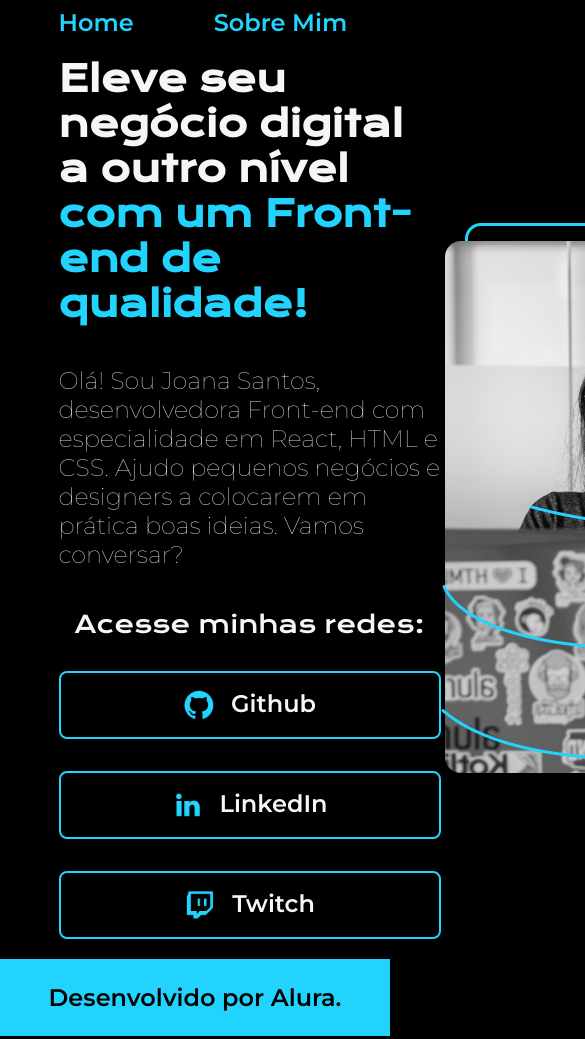
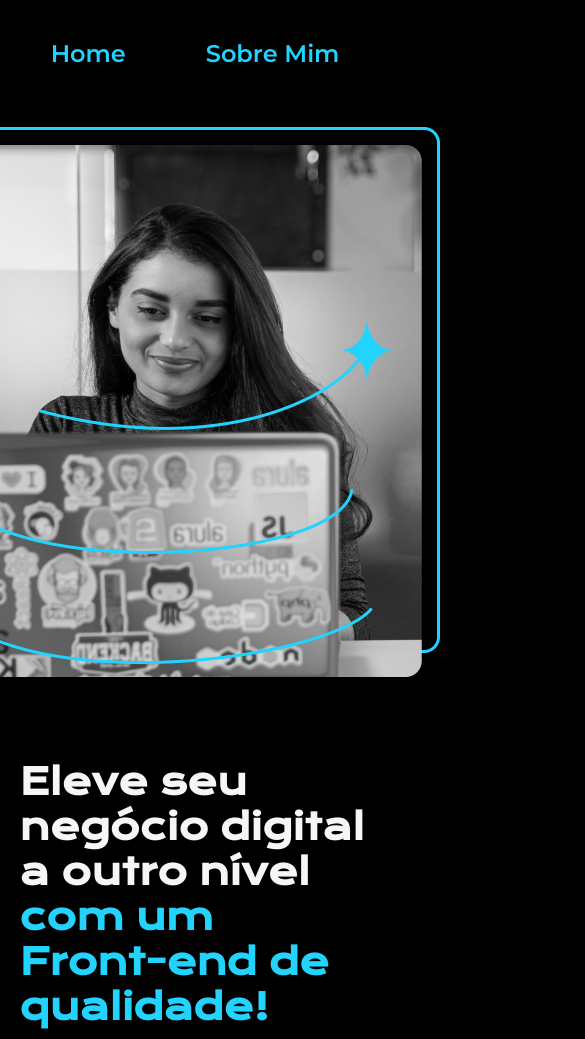
Before and after one commit to n00blex/frontend-alura, a plain HTML site: page index.html in a window 390 px wide. Shown: the top 1039 px of the page, 585 px wide, since content can reach past the window. Drawn offline with nearby package versions, Linux system fonts and the light colour scheme.

Commit message:
HTML & CSS - REsponsive

```diff
--- a/assets/styles/styles.css
+++ b/assets/styles/styles.css
@@ -7,7 +7,9 @@
     --color-highlight: #22D4FD;
 
     --font-title: 'Krona One', sans-serif;
+    --font-title-size: 2.25rem;
     --font-main: 'Montserrat', sans-serif;
+    --font-main-size: 1.5rem;
 }
 
 * {
@@ -32,7 +34,7 @@
 
 .header__nav__link {
     font-family: var(--font-main);
-    font-size: 24px;
+    font-size: var(--font-main-size);
     font-weight: 600;
     color: var(--color-highlight);
     text-decoration: none;
@@ -47,22 +49,23 @@
     display: flex;
     align-items: center;
     justify-content: space-between;
+    gap: 82px;
 }
 
 .conteudo__section {
-    width: 615px;
+    width: 50%;
     display: flex;
     flex-direction: column;
     gap: 40px;
 }
 
 .conteudo__section__title {
-    font-size: 36px;
+    font-size: var(--font-title-size);
     font-family: var(--font-title);
 }
 
 .conteudo__section__text {
-    font-size: 24px;
+    font-size: var(--font-main-size);
     font-family: var(--font-main);
 }
 
@@ -77,7 +80,7 @@
 .conteudo__links__subtitulo {
     font-family: var(--font-title);
     font-weight: 400;
-    font-size: 24px;
+    font-size: var(--font-main-size);
 }
 
 .conteudo__links__link {
@@ -90,10 +93,10 @@
     color: var(--color-text);
     text-decoration: none;
     text-align: center;
-    font-size: 24px;
+    font-size: var(--font-main-size);
     font-family: var(--font-main);
     font-weight: 600;
-    width: 378px;
+    width: 50%;
     padding: 16px 0;
 }
 
@@ -106,7 +109,28 @@
     background: var(--color-highlight);
     padding: 24px;
     font-family: var(--font-main);
-    font-size: 24px;
+    font-size: var(--font-main-size);
     font-weight: 600;
     text-align: center;
 }
+
+@media (max-width: 1200px) {
+
+    .header {
+        padding: 10%;
+    }
+
+    .header__nav {
+        justify-content: center;
+    }
+
+    .conteudo {
+        flex-direction: column-reverse;
+        padding: 5%;
+    }
+
+    .conteudo__section {
+        width: auto;
+        /* width: 100%; */
+    }
+}
```
